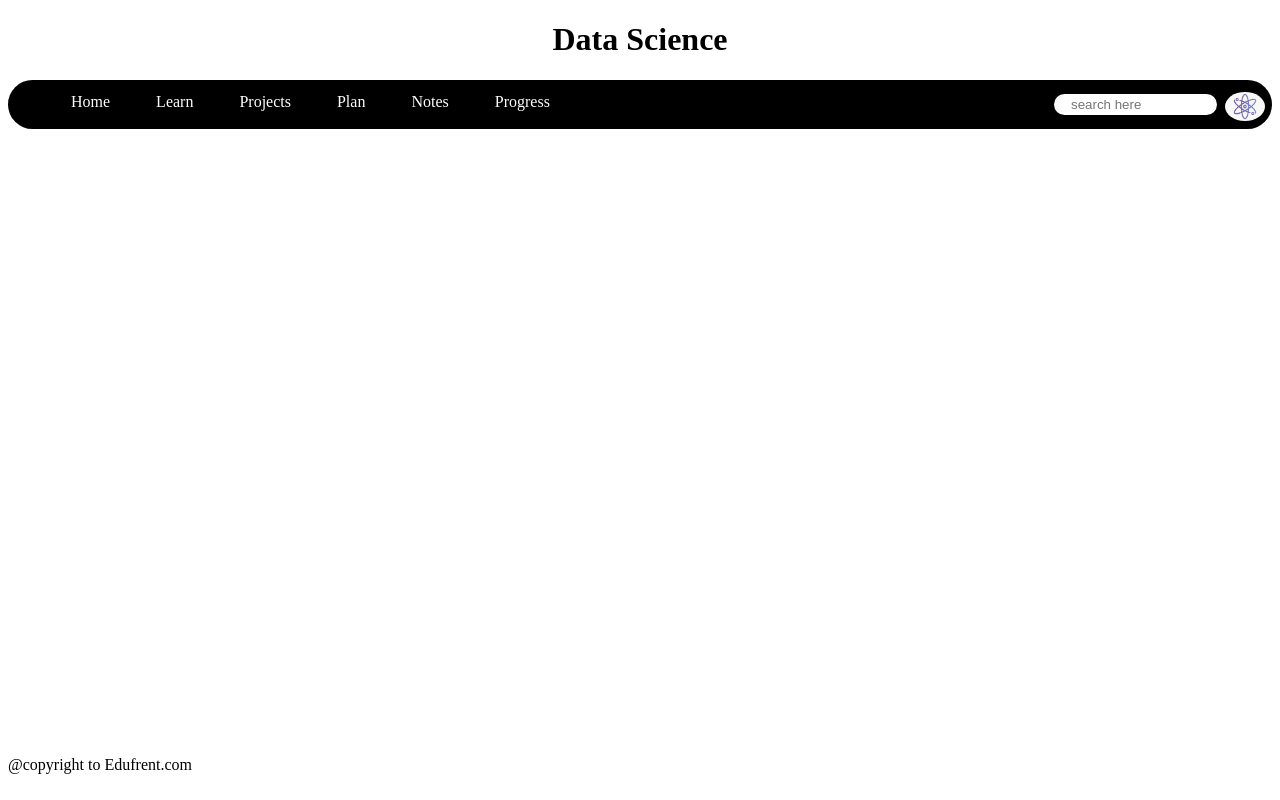
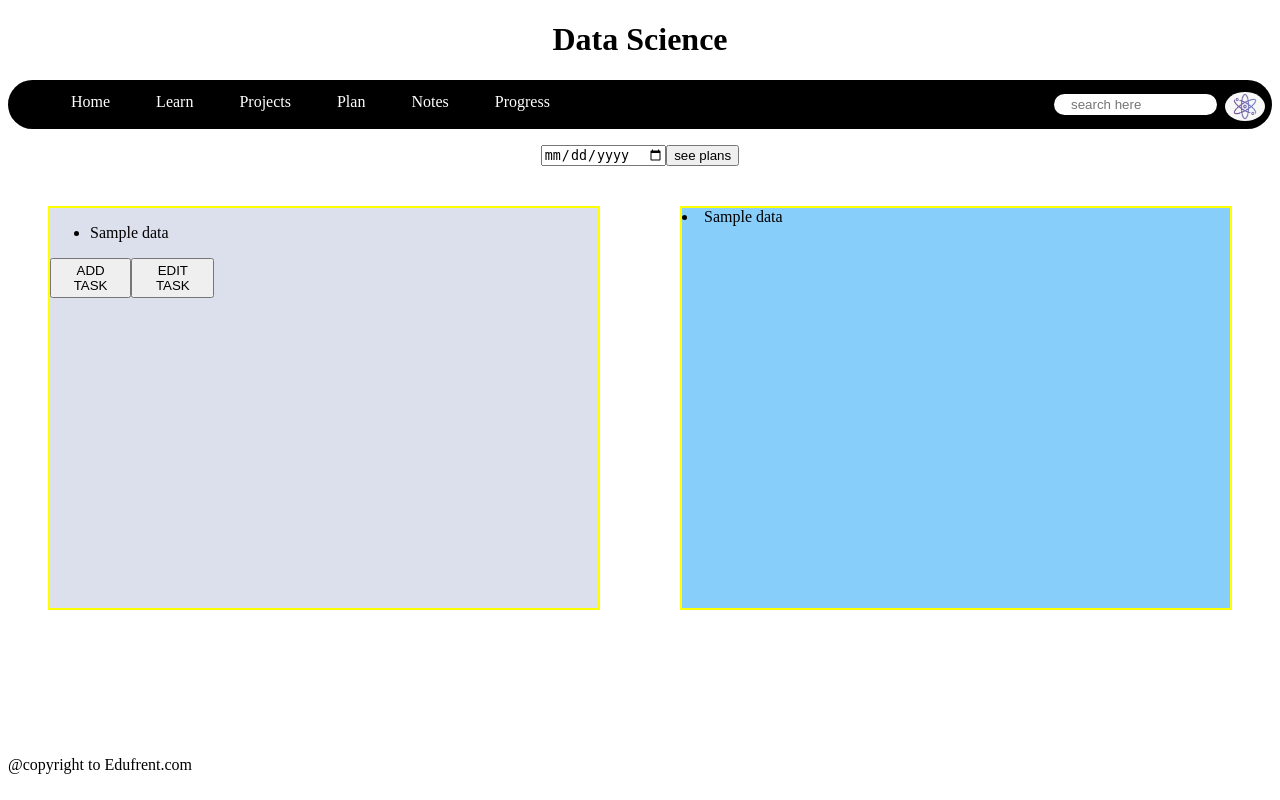
Before and after one commit to Anilabhimanyu/data_science_journey, a Flask app: template templates/plan.html in a window 1280 px wide. Run offline with Flask 2, Linux system fonts and the light colour scheme; the template is opened without the code that fills it: most values are stand-ins (such as "Sample title", 1, 10 or a date in 2020); parts of the project's set-up code (start-up, migrations or seed data) failed here and were passed over.

Commit message:
plans with debugging is added

```diff
--- a/app.py
+++ b/app.py
@@ -6,22 +6,37 @@ import sqlite3
 
 
 ## creating projects database
-conn=sqlite3.connect('data_science_app.db')
-columns=[
-        "id INTEGER PRIMARY KEY",
-        "name VARCHAR UNIQUE",
-        "category VARCHAR",
-        "timestamp DATETIME",
-]
+conn=sqlite3.connect('data_science_app.db',check_same_thread=False)
+
+# command= "ALTER TABLE projects ADD description VARCHAR tools_used VARCHAR link VARCHAR reference VARCHAR dataset VARCHAR;"
+# conn.execute(command)
+# print('table altered sucesfully')
+# columns=[
+#         "id INTEGER PRIMARY KEY",
+#         "name VARCHAR UNIQUE",
+#         "category VARCHAR",
+#         "timestamp DATETIME",
+# ]
 # projects_table_cmd=f"CREATE TABLE projects({','.join(columns)})"
 # conn.execute(projects_table_cmd)
 # print('table created')
 
 
-# Creating notes database
-notes_table_create_cmd="CREATE TABLE notes(id INTEGER PRIMARY KEY,title VARCHAR, category VARCHAR,timestamp DATETIME)"
-conn.execute(notes_table_create_cmd)
-print('notes table created')
+## Creating notes database
+# notes_table_create_cmd="CREATE TABLE notes(id INTEGER PRIMARY KEY,title VARCHAR, category VARCHAR,timestamp DATETIME)"
+# conn.execute(notes_table_create_cmd)
+# print('notes table created')
+
+
+## creating plans table in data_science_app db
+# plans_create_cmd="CREATE TABLE plans(id INTEGER PRIMARY KEY,data DATETIME,name VARCHAR,description VARCHAR, priority INTEGER, finished VARCHAR)"
+# conn.execute(plans_create_cmd)
+
+
+# conn.execute("INSERT INTO plans VALUES (10,'2023-02-10','anil','YET TO BE FINISHED',5,1),(4,'2023-02-10','kumar','YET TO BE FINISHED',5,0),(6,'2023-02-10','anil','YET TO issued',5,0)")
+# print('plans table  UPDATED created')
+
+
 
 
 
@@ -96,15 +111,51 @@ def add_user():
 
 
 @app.route('/projects')
+def projects():
+    return render_template('projects.html')
 
 
 
-def projects():
-    return render_template('projects.html')
-
+### plans
 @app.route('/plans')
 def plans():
     return render_template('plan.html')
+
+@app.post('/select_date')
+def date_chosen():
+    if request.method=="POST":
+        date_value=request.form['date']
+        print("date value read from html is ",date_value)
+        cur=conn.cursor()
+        cur.execute("SELECT * FROM plans")
+        rows=cur.fetchall()
+
+        print('rows is=========================',rows)
+        left,right=[],[]
+        for i in rows:
+            print('=========----------..........',i)
+            print('after string conversion',str(date_value))
+            if i[1]==str(date_value):
+                print('-------------------->>>',i[1])
+                print('=========================>>>>',date_value)
+                if i[-1]==1:
+                    print('right side entered+++++++++++++++++++++++++++++++')
+                    right.append(i)
+                else:
+                    print('left side entered--------------------------------')
+
+                    left.append(i)
+
+        return render_template('plan.html',data=[left,right])
+
+    #  if request.method == "POST":
+    #    date = request.form['date']
+    #    return date
+
+# return render_template(login.html)
+
+
+
 
 @app.route('/notes')
 def notes():
@@ -114,11 +165,8 @@ def notes():
 def progress():
     return render_template('progress.html')
 
-
-
 if __name__=="__main__":
-    app.run(host='0.0.0.0', port=4449,debug=True)
-
+    app.run(host='0.0.0.0', port=4459,debug=True)
 
 # import sqlite3
 # >>> conn = sqlite3.connect("people.db")
--- a/static/style.css
+++ b/static/style.css
@@ -50,3 +50,27 @@ border-radius: 50%;
     bottom: 10px;
     text-align: center;
 }
+.flex-container {
+    display: flex;
+}
+
+.flex-child {
+    flex: 1;
+    border: 2px solid yellow;
+    background-color: lightskyblue;
+    height: 400px;
+    margin: 40px;
+}
+
+.flex-child:first-child {
+    margin-right: 40px;
+    margin-left: 40px;
+    background-color: rgb(220, 224, 236);
+}
+
+.plan-edit-buttons{
+    position:relative;
+    display: flex;
+    width: 30%;
+    height: 10%;
+}
--- a/templates/plan.html
+++ b/templates/plan.html
@@ -10,12 +10,43 @@
 
 
 {% block content %}
+<div class="show-data">
 
-<div class="left-plan">
+  <form action="{{ url_for('date_chosen')}}" method="post">
+    <center><input type="date" id="date" name="date"><button type="submit">see plans</button></center>
+
+  </form>
 
 </div>
+<div class="flex-container">
 
-<div class="right-plan">
+  <div class="flex-child magenta">
+    <ul>
+      {% for item in data[0] %}
+          {% for inner in item %}
+
+          <li>{{inner}}</li>
+
+          {% endfor %}
+      {% endfor %}
+      </ul>
+
+    <div class="plan-edit-buttons">
+    <button onclick="">ADD TASK</button>
+    <button onclick="">EDIT TASK</button>
+    </div>
+
+  </div>
+
+  <div class="flex-child green">
+    {% for item in data[1] %}
+      {% for inner in item %}
+
+      <li>{{inner}}</li>
+      {% endfor %}
+    {% endfor %}
+
+  </div>
 
 </div>
 
```
Also changed, not shown: data_science_app.db.
